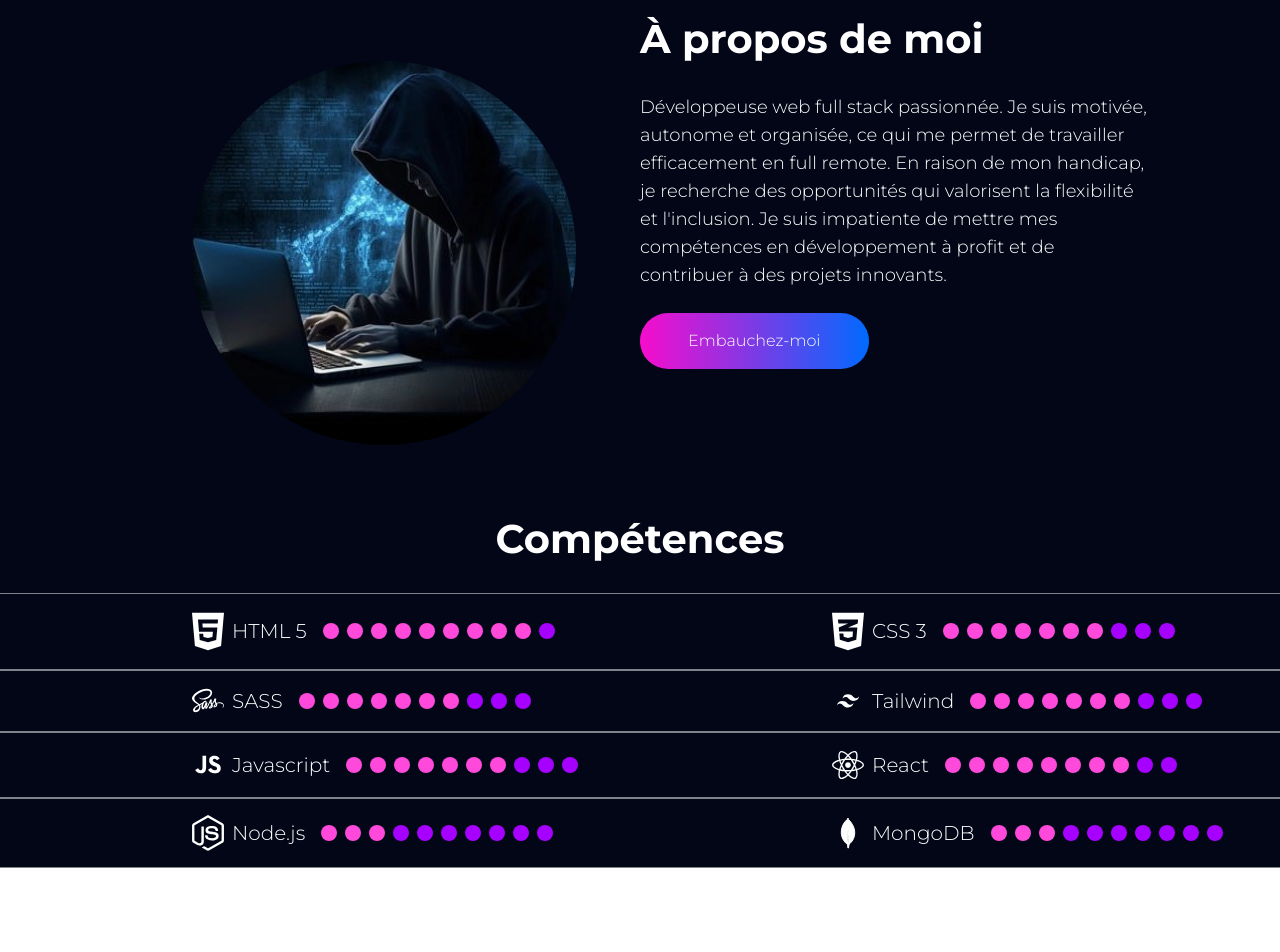
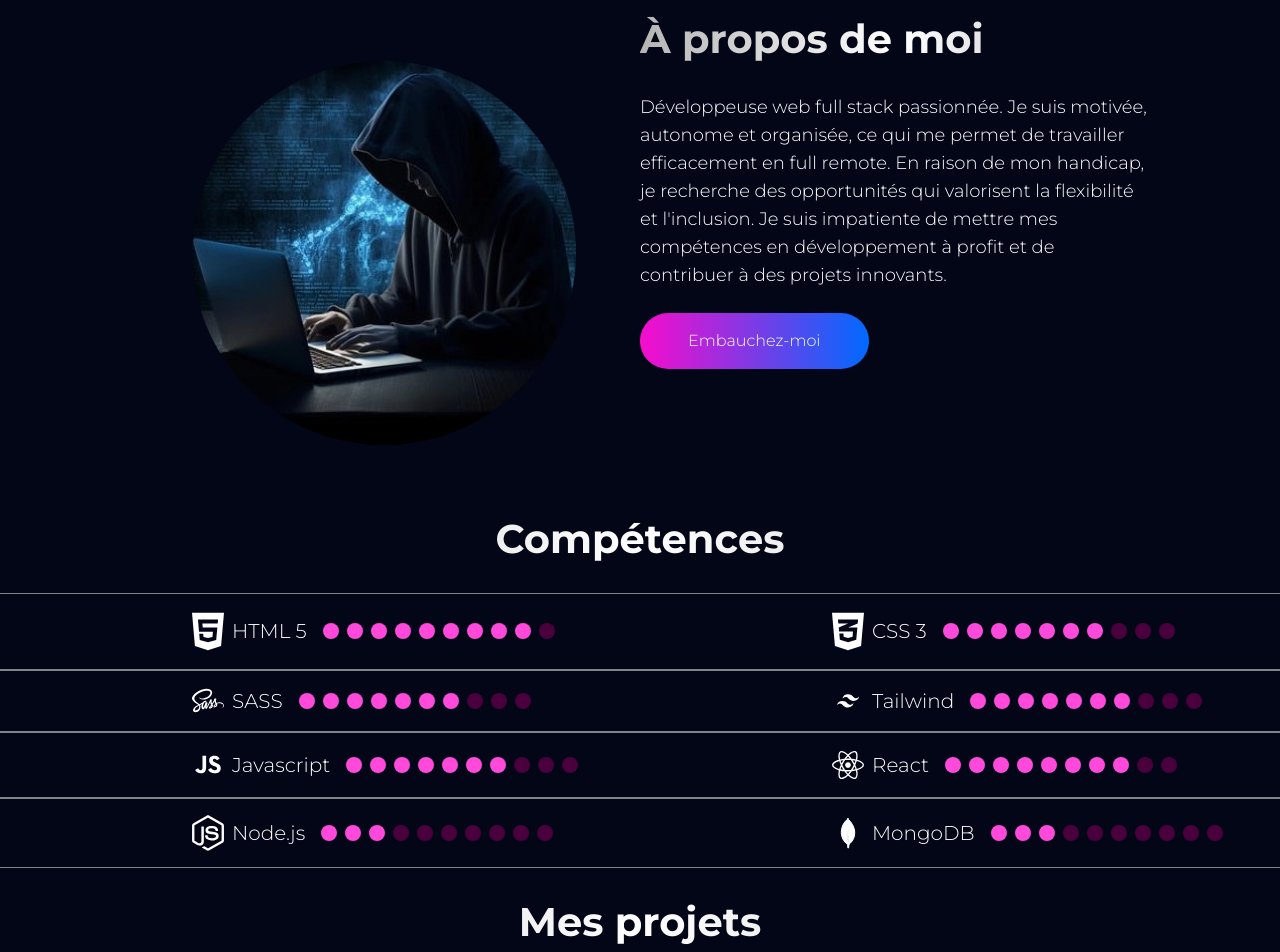
Before and after one commit to esther57-web/projet8OC, a React (Vite) app: page / in a window 1280 px wide. Shown: the part 927-1879 px from the top of the page. Before the commit the page ends 1819 px from the top, so only its background shows below. Built offline with nearby package versions, Linux system fonts and the light colour scheme.

Commit message:
project section started

```diff
--- a/src/App.jsx
+++ b/src/App.jsx
@@ -4,6 +4,7 @@ import AboutMe from "./components/AboutMe"
 import Activity from "./components/Activity"
 import Hero from "./components/Hero"
 import Navbar from "./components/Navbar"
+import Projects from "./components/Projects"
 import Skills from "./components/Skills"
 
 
@@ -18,6 +19,7 @@ function App() {
         <Activity />
         <AboutMe />
         <Skills />
+        <Projects />
       </main>
       <footer></footer>
     </div>
--- a/src/components/AboutMe.jsx
+++ b/src/components/AboutMe.jsx
@@ -12,7 +12,7 @@ const AboutMe = () => {
                 <img className='rounded-full xs:w-[18rem] xs:h-[18rem] lg:w-[24rem] lg:h-[24rem]' src={theme === "dark" ? darkAbout : lightAbout} alt='image d&apos;un ordinateur'></img>
             </div>
             <div className='xs:w-[80%] lg:w-[50%] flex xs:flex-col xs:gap-4 xs:relative xs:bottom-16 md:gap-6'>
-                <h2 className='lg:text-start'>À propos <br className='xs:hidden'/>de moi</h2>
+                <h2 className={`lg:text-start bg-clip-text text-transparent ${theme === "dark" ? "bg-h2-white-gradient" : ""}`}>À propos <br className='xs:hidden'/>de moi</h2>
                 <p className='xs:text-center lg:text-start xs:text-xs sm:text-sm lg:text-lg'>Développeuse web full stack passionnée. Je suis motivée, autonome et organisée,
                  ce qui me permet de travailler efficacement en full remote. En raison de mon handicap,
                  je recherche des opportunités qui valorisent la flexibilité et l&apos;inclusion.
--- /dev/null
+++ b/src/components/Projects.jsx
@@ -0,0 +1,24 @@
+import PropTypes from 'prop-types'
+import { useTheme } from './../context/context.jsx'
+
+const Projects = props => {
+    const { theme } = useTheme();
+  return (
+    <section className={`${theme === "dark" ? "dark" : "light"}`}>
+        <div>
+            <h2 className={`${theme === "dark" ? "bg-h2-white-gradient" : ""} bg-clip-text text-transparent`}>Mes projets</h2>
+            <div>
+
+            </div>
+            <div>
+
+            </div>
+        </div>
+
+    </section>
+  )
+}
+
+Projects.propTypes = {}
+
+export default Projects
--- a/src/components/Skills.jsx
+++ b/src/components/Skills.jsx
@@ -6,20 +6,20 @@ const Skills = () => {
   return (
     <section className={`${theme === "dark" ? "dark" : "light"}`}>
         <div>
-            <h2>Compétences</h2>
-            <div className='xs:my-6 md:grid md:grid-cols-2'>
+            <h2 className={`bg-clip-text text-transparent ${theme === "dark" ? "bg-h2-white-gradient" : ""}`}>Compétences</h2>
+            <div className='xs:py-6 md:grid md:grid-cols-2'>
                 {allSkills.map((skill, index)=>(
                     <div className={`flex xs:py-2 xs:justify-center xs:gap-4 border-y-[1px] border-transparent md:justify-start md:pl-[20%] md:py-3 lg:pl-[30%] lg:py-4  ${theme === "dark" ? "border-white/50" : "border-gray/50"}`} key={index}>
                         <div className='flex xs:gap-2 items-center'>
                             <img className='lg:w-[2rem]' src={theme === "dark" ? skill.darkSkill : skill.lightSkill} alt={`icône ${skill.name}`}></img>
-                            <h3 className='md:text-lg lg:text-xl'>{skill.name}</h3>
+                            <h3 className={`md:text-lg lg:text-xl`}>{skill.name}</h3>
                         </div>
                         <div className='flex xs:items-center xs:gap-1 lg:gap-2'>
                             {Array(skill.rate).fill().map((_, id) => (
                                 <i key={`filled-${id}`} className={`flex xs:h-2 xs:w-2 rounded-full sm:h-3 sm:w-3 md:w-4 md:h-4 ${theme === "dark" ? "bg-pink" : "bg-purple"}`}/>
                             ))}
                             {Array(10 - skill.rate).fill().map((_, id) => (
-                                <i key={`empty-${id}`} className={`flex xs:h-2 xs:w-2 rounded-full sm:h-3 sm:w-3 md:w-4 md:h-4 ${theme === "dark" ? "bg-purple" : "bg-slate-300"}`}/>
+                                <i key={`empty-${id}`} className={`flex xs:h-2 xs:w-2 rounded-full sm:h-3 sm:w-3 md:w-4 md:h-4 ${theme === "dark" ? "bg-[#49003D]" : "bg-slate-300"}`}/>
                             ))}
                         </div>
                     </div>
--- a/src/data/data.js
+++ b/src/data/data.js
@@ -134,3 +134,26 @@ export const allSkills = [
     rate: 3
   }
 ];
+
+export const portfolioProjects = [
+  {
+    name: 'Booki',
+    technologies: ['HTML', 'CSS'],
+    image: '',
+    liveUrl: '',
+    description: '',
+    category: 'Front-end',
+    repo: '',
+    skill: ''
+  },
+  {
+    name: '',
+    technologies: ['', ''],
+    image: '',
+    liveUrl: '',
+    description: '',
+    category: '',
+    repo: '',
+    skill: ''
+  },
+]
--- a/tailwind.config.js
+++ b/tailwind.config.js
@@ -29,7 +29,8 @@ export default {
           'pp-gradient': 'linear-gradient(to right, #9600CC, #ff00f7)',
           'dark-text-gradient': 'linear-gradient(to right, #B372CF, #FFFFFF, #B372CF)',
           'light-text-gradient': 'linear-gradient(to bottom, #000000, #B372CF)',
-          'pink-blue-gradient': 'linear-gradient(to right, rgb(247, 12, 204), rgb(0, 106, 255))'
+          'pink-blue-gradient': 'linear-gradient(to right, rgb(247, 12, 204), rgb(0, 106, 255))',
+          'h2-white-gradient': 'linear-gradient(to right, #B4B4B4, #FFFFFF, #B4B4B4)'
 
         },
     },
```
